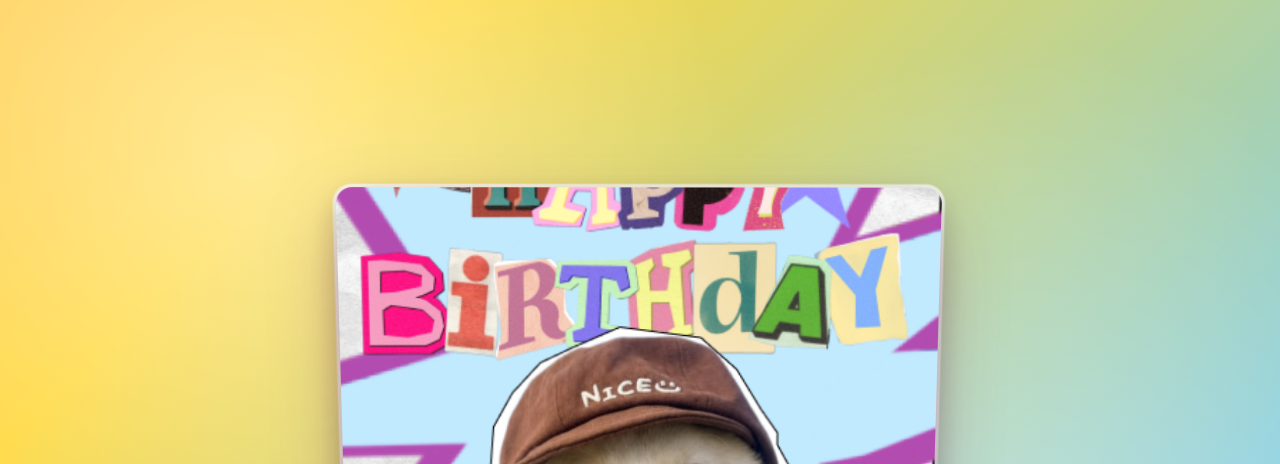
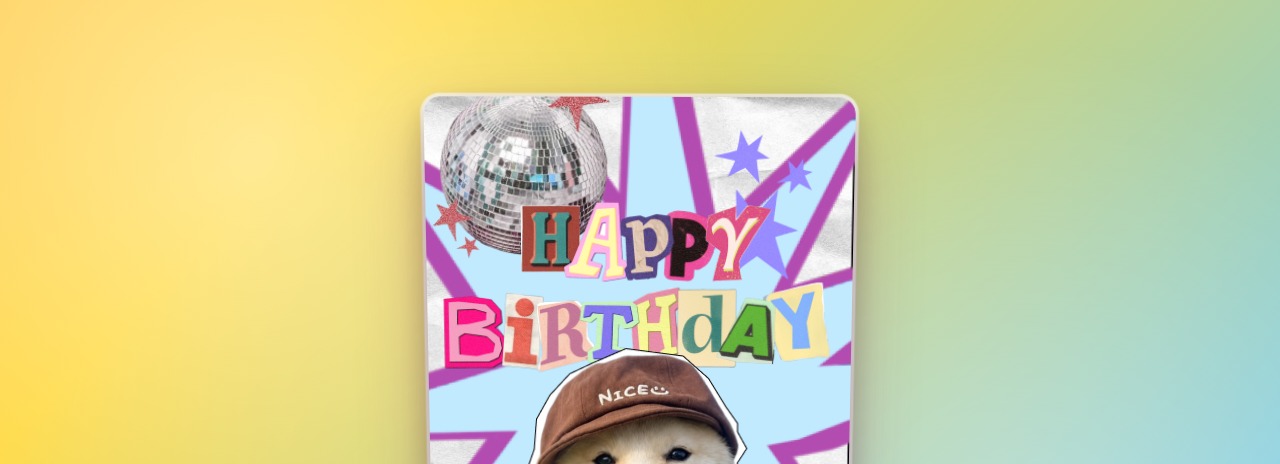
Before and after one commit to iggiiggez-creator/birhtday-card-for-anna, a plain HTML site: page index.html in a window 1280 px wide. Shown: the top 464 px of the page. Drawn offline with Linux system fonts and the light colour scheme.

Commit message:
Update index.html

```diff
--- a/index.html
+++ b/index.html
@@ -24,7 +24,6 @@
     50%  { background-position: 100% 50%; }
     100% { background-position: 0% 50%; }
   }
-  /* Мягкое световое пятно для объёма */
   body::before {
     content: '';
     position: fixed; inset: 0;
@@ -61,7 +60,8 @@
     touch-action: none; overflow: hidden;
   }
   #card {
-    width: min(90vw, calc(90vh * 1.4133), 595px);
+    /* размер подстраивается из JS по реальным пропорциям картинки */
+    width: min(90vw, 595px);
     aspect-ratio: 595 / 421;
     position: relative;
     transform-style: preserve-3d;
@@ -78,11 +78,12 @@
       0 12px 30px rgba(0, 0, 0, 0.22),
       0 0 0 3px rgba(255, 255, 255, 0.7),
       0 0 0 4px rgba(255, 255, 255, 0.25);
+    overflow: hidden;
   }
   .face img {
     width: 100%; height: 100%;
     display: block;
-    object-fit: cover;
+    object-fit: contain;      /* ← картинка видна целиком, без обрезки */
     border-radius: 16px;
     pointer-events: none;
     -webkit-user-drag: none;
@@ -316,6 +317,22 @@
     requestAnimationFrame(animate);
   }
 
+  // 🎯 Авто-подстройка карточки под реальные пропорции картинки
+  const frontImg = document.querySelector('#front-face img');
+  function fitCardToImage() {
+    const w = frontImg.naturalWidth;
+    const h = frontImg.naturalHeight;
+    if (!w || !h) return;
+    const ratio = w / h;
+    card.style.aspectRatio = ratio;
+    card.style.width = `min(90vw, calc(85vh * ${ratio}), ${w}px)`;
+  }
+  if (frontImg.complete && frontImg.naturalWidth) {
+    fitCardToImage();
+  } else {
+    frontImg.addEventListener('load', fitCardToImage);
+  }
+
   // Init
   applyTransform();
   requestAnimationFrame(idleLoop);
```
